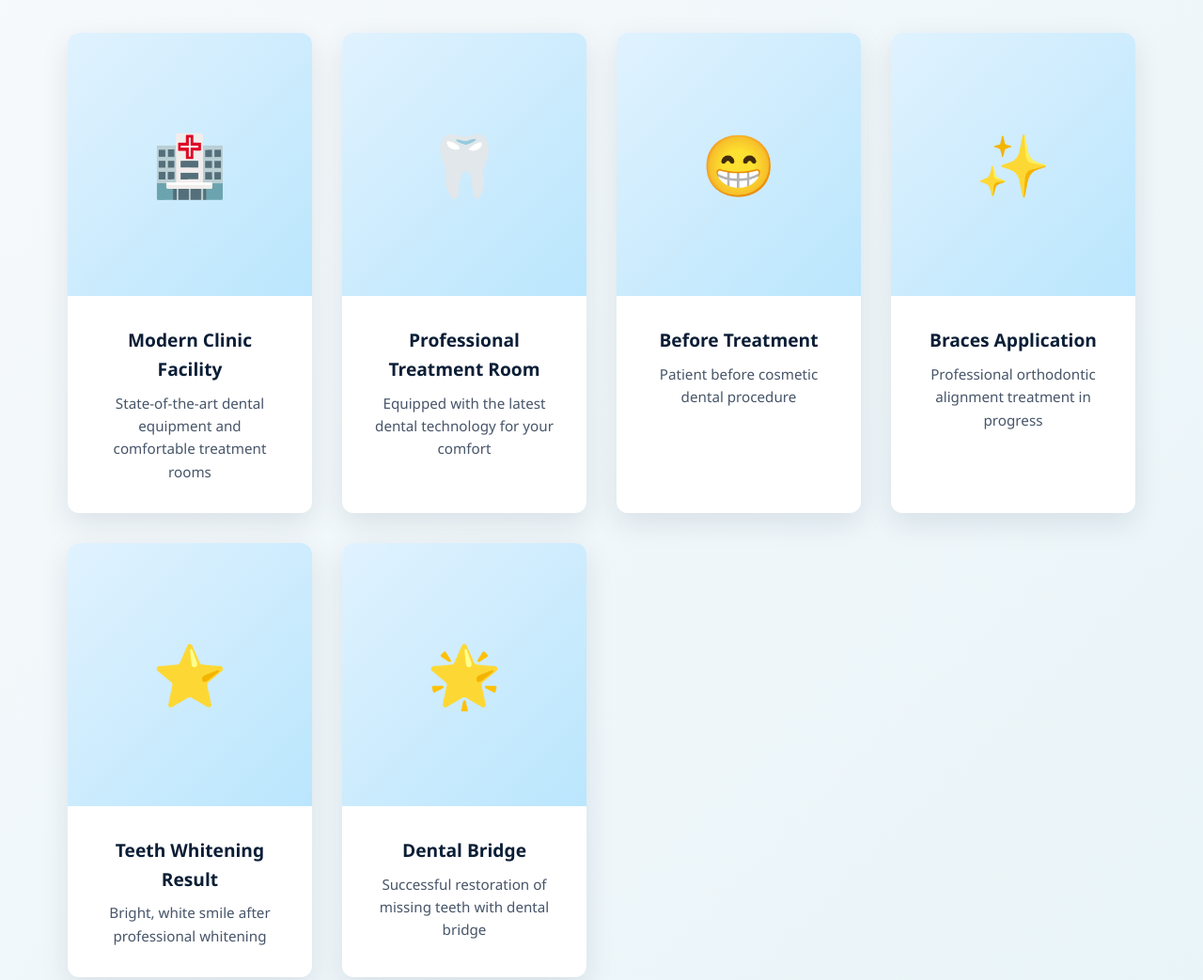
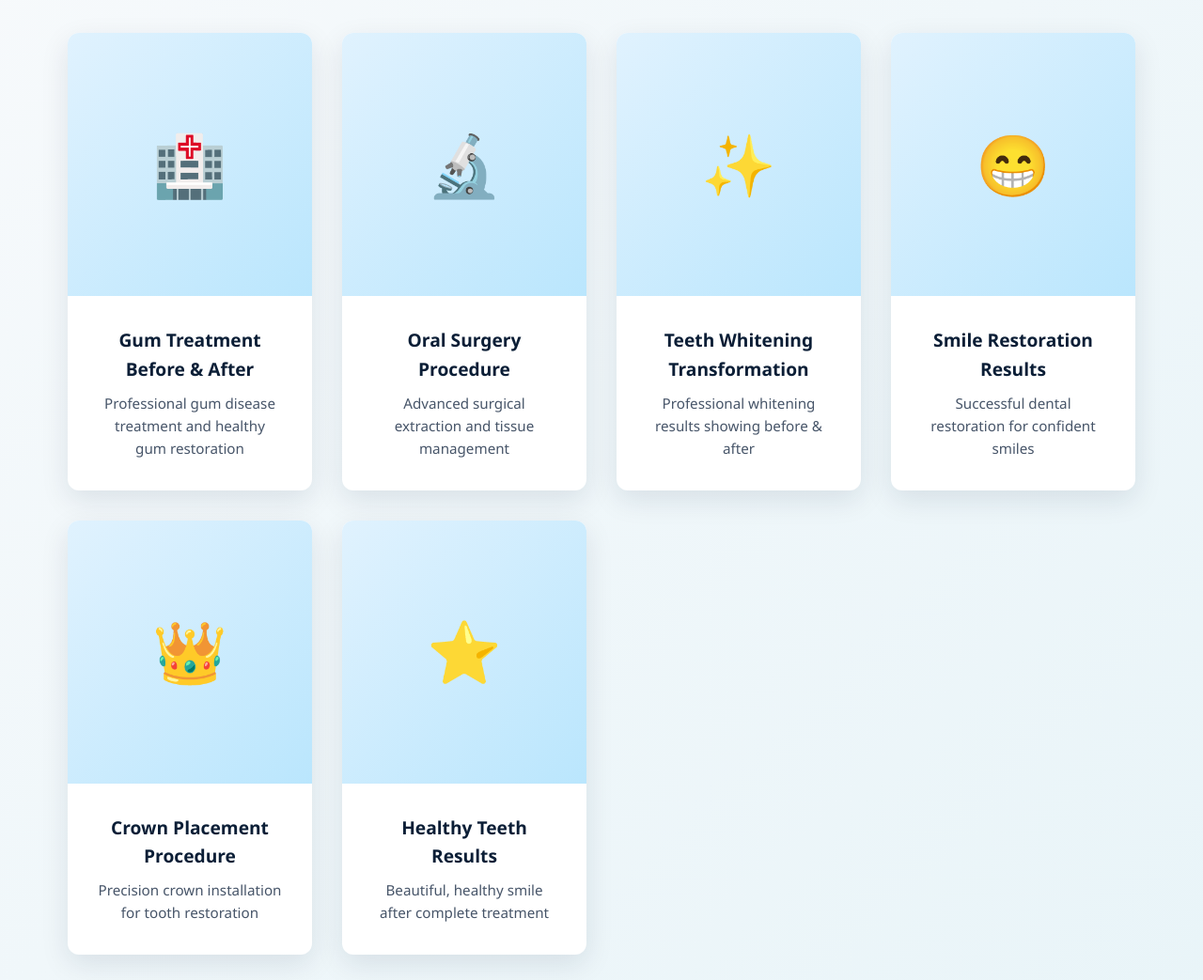
Before and after one commit to suntopcraniofacial-spec/suntop-dental-clinic-new-project, a plain HTML site: page index.html in a window 1280 px wide. Shown: the part 2380-3423 px from the top of the page at 94% size. Drawn offline with Linux system fonts and the light colour scheme.

Commit message:
Update gallery with real dental treatment case studies and before/after procedures

```diff
--- a/index.html
+++ b/index.html
@@ -585,63 +585,51 @@
             <p class="section-subtitle">See the transformations our patients have achieved with Suntop Dental</p>
 
             <div class="gallery-grid">
-                <div class="gallery-item" onclick="openGalleryModal('Clinic Interior', '🏥')">
-                    <div class="gallery-image">
-                        <span>🏥</span>
-                    </div>
+                <div class="gallery-item" onclick="openGalleryModal('Gum Treatment Before & After')">
+                    <div class="gallery-image">🏥</div>
                     <div class="gallery-caption">
-                        <h4>Modern Clinic Facility</h4>
-                        <p>State-of-the-art dental equipment and comfortable treatment rooms</p>
+                        <h4>Gum Treatment Before & After</h4>
+                        <p>Professional gum disease treatment and healthy gum restoration</p>
                     </div>
                 </div>
 
-                <div class="gallery-item" onclick="openGalleryModal('Treatment Room', '🦷')">
-                    <div class="gallery-image">
-                        <span>🦷</span>
-                    </div>
+                <div class="gallery-item" onclick="openGalleryModal('Oral Surgery Procedure')">
+                    <div class="gallery-image">🔬</div>
                     <div class="gallery-caption">
-                        <h4>Professional Treatment Room</h4>
-                        <p>Equipped with the latest dental technology for your comfort</p>
+                        <h4>Oral Surgery Procedure</h4>
+                        <p>Advanced surgical extraction and tissue management</p>
                     </div>
                 </div>
 
-                <div class="gallery-item" onclick="openGalleryModal('Before Treatment', '😁')">
-                    <div class="gallery-image">
-                        <span>😁</span>
-                    </div>
+                <div class="gallery-item" onclick="openGalleryModal('Teeth Whitening Transformation')">
+                    <div class="gallery-image">✨</div>
                     <div class="gallery-caption">
-                        <h4>Before Treatment</h4>
-                        <p>Patient before cosmetic dental procedure</p>
+                        <h4>Teeth Whitening Transformation</h4>
+                        <p>Professional whitening results showing before & after</p>
                     </div>
                 </div>
 
-                <div class="gallery-item" onclick="openGalleryModal('Orthodontic Treatment', '🦷')">
-                    <div class="gallery-image">
-                        <span>✨</span>
-                    </div>
+                <div class="gallery-item" onclick="openGalleryModal('Smile Restoration Results')">
+                    <div class="gallery-image">😁</div>
                     <div class="gallery-caption">
-                        <h4>Braces Application</h4>
-                        <p>Professional orthodontic alignment treatment in progress</p>
+                        <h4>Smile Restoration Results</h4>
+                        <p>Successful dental restoration for confident smiles</p>
                     </div>
                 </div>
 
-                <div class="gallery-item" onclick="openGalleryModal('After Whitening', '⭐')">
-                    <div class="gallery-image">
-                        <span>⭐</span>
-                    </div>
+                <div class="gallery-item" onclick="openGalleryModal('Crown Placement')">
+                    <div class="gallery-image">👑</div>
                     <div class="gallery-caption">
-                        <h4>Teeth Whitening Result</h4>
-                        <p>Bright, white smile after professional whitening</p>
+                        <h4>Crown Placement Procedure</h4>
+                        <p>Precision crown installation for tooth restoration</p>
                     </div>
                 </div>
 
-                <div class="gallery-item" onclick="openGalleryModal('Bridge Restoration', '🌟')">
-                    <div class="gallery-image">
-                        <span>🌟</span>
-                    </div>
+                <div class="gallery-item" onclick="openGalleryModal('Healthy Teeth Results')">
+                    <div class="gallery-image">⭐</div>
                     <div class="gallery-caption">
-                        <h4>Dental Bridge</h4>
-                        <p>Successful restoration of missing teeth with dental bridge</p>
+                        <h4>Healthy Teeth Results</h4>
+                        <p>Beautiful, healthy smile after complete treatment</p>
                     </div>
                 </div>
             </div>
@@ -715,26 +703,36 @@
     </div>
 
     <script>
-        function openGalleryModal(title, emoji) {
+        function openGalleryModal(title) {
             const modal = document.getElementById('galleryModal');
             const modalImage = document.getElementById('modalImage');
 
-            // Create a canvas with the emoji to display
+            // Create a canvas with the title to display
             const canvas = document.createElement('canvas');
-            canvas.width = 600;
+            canvas.width = 800;
             canvas.height = 600;
             const ctx = canvas.getContext('2d');
-            ctx.fillStyle = 'linear-gradient(135deg, #e0f2fe, #bae6fd)';
-            ctx.fillRect(0, 0, 600, 600);
-            ctx.font = 'bold 200px Arial';
+
+            // Create gradient background
+            const gradient = ctx.createLinearGradient(0, 0, 800, 600);
+            gradient.addColorStop(0, '#e0f2fe');
+            gradient.addColorStop(1, '#bae6fd');
+            ctx.fillStyle = gradient;
+            ctx.fillRect(0, 0, 800, 600);
+
+            // Add title
+            ctx.font = 'bold 36px Arial';
             ctx.textAlign = 'center';
             ctx.textBaseline = 'middle';
-            ctx.fillText(emoji, 300, 300);
+            ctx.fillStyle = '#0b1e36';
+            ctx.fillText(title, 400, 300);
 
-            // Add title text
-            ctx.font = 'bold 40px Arial';
-            ctx.fillStyle = '#0b1e36';
-            ctx.fillText(title, 300, 550);
+            // Add decorative elements
+            ctx.strokeStyle = '#0ea5e9';
+            ctx.lineWidth = 2;
+            ctx.beginPath();
+            ctx.arc(400, 150, 40, 0, Math.PI * 2);
+            ctx.stroke();
 
             modalImage.src = canvas.toDataURL();
             modal.style.display = 'block';
```
